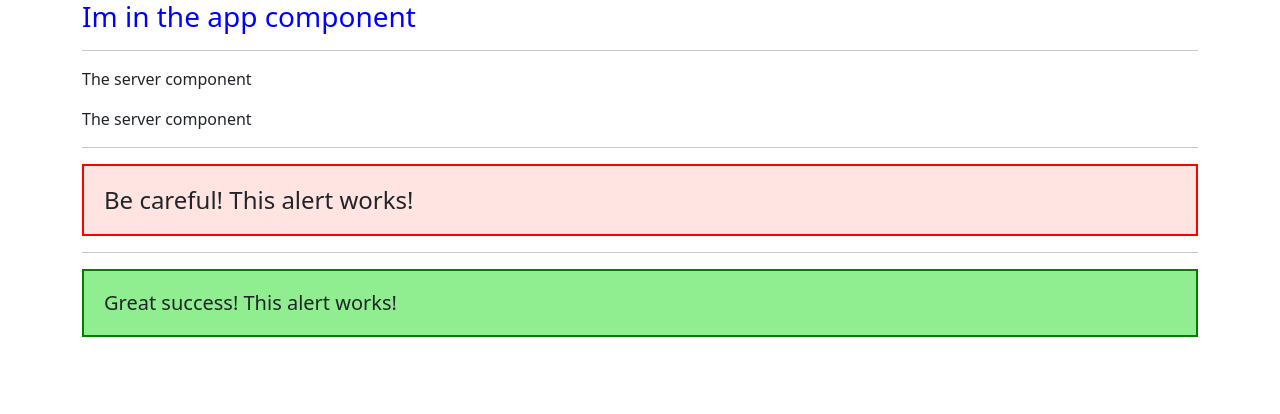
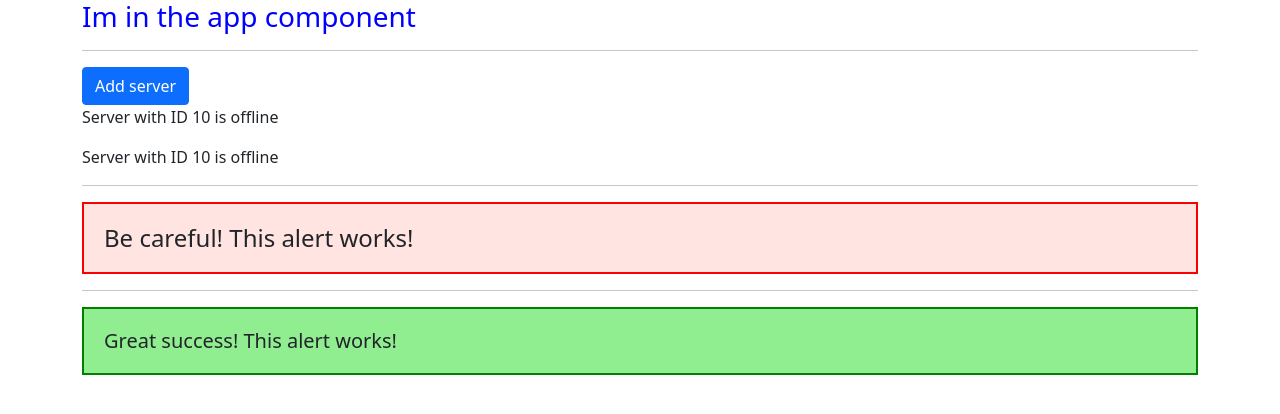
Before and after one commit to AlexGroat/learn-angular, an Angular app: page / in a window 1280 px wide. Shown: the top 414 px of the page. Built offline with nearby package versions, Linux system fonts and the light colour scheme.

Commit message:
servers components property binding

```diff
--- a/src/app/server/server.component.html
+++ b/src/app/server/server.component.html
@@ -1 +1,2 @@
-<p>The server component</p>
+<p>{{ 'Server'}} with ID {{ serverId }} is {{ getServerStatus() }} </p>
+<!-- String interpolation, using a typescript method to return a string -->
--- a/src/app/server/server.component.ts
+++ b/src/app/server/server.component.ts
@@ -5,5 +5,10 @@ import { Component } from '@angular/core';
     templateUrl: './server.component.html'
 })
 export class ServerComponent {
+    serverId: number = 10;
+    serverStatus: string = 'offline';
 
+    getServerStatus() {
+        return this.serverStatus;
+    }
 }
--- a/src/app/servers/servers.component.html
+++ b/src/app/servers/servers.component.html
@@ -1,2 +1,3 @@
+<button class="btn btn-primary" [disabled]="!allowNewServer">Add server</button>
 <app-server></app-server>
 <app-server></app-server>
--- a/src/app/servers/servers.component.ts
+++ b/src/app/servers/servers.component.ts
@@ -4,14 +4,20 @@ import { Component, OnInit } from '@angular/core';
   selector: 'app-servers',
   // selector: '.app-servers', // making app servers a class
   // selector: '[app-servers]'
-  template: `
-  <app-server></app-server>
-  <app-server></app-server>`,
+  // template: `
+  // <app-server></app-server>
+  // <app-server></app-server>`,
+  templateUrl: './servers.component.html',
   styleUrls: ['./servers.component.css']
 })
 export class ServersComponent implements OnInit {
+  allowNewServer = false;
 
-  constructor() { }
+  constructor() {
+    setTimeout(() => {
+      this.allowNewServer = true;
+    } , 2000);
+  }
 
   ngOnInit(): void {
   }
```
